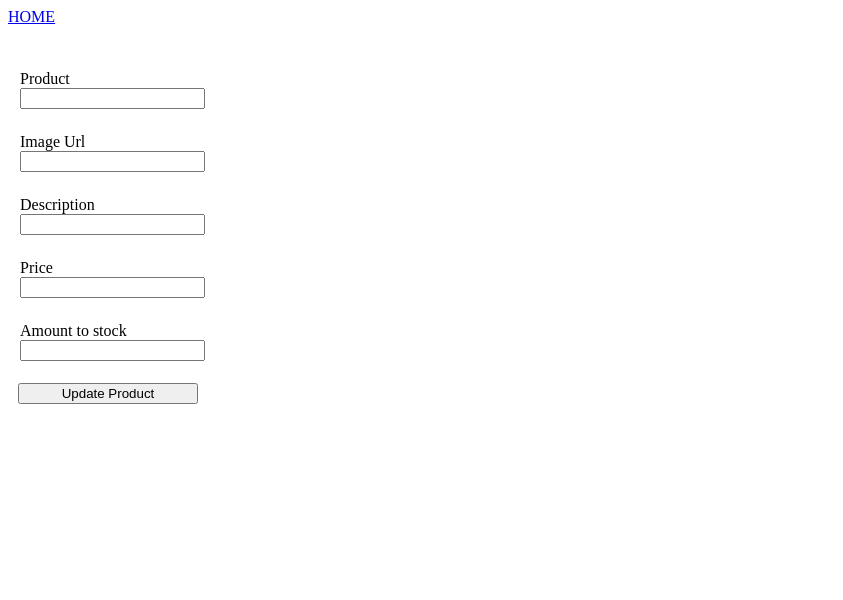
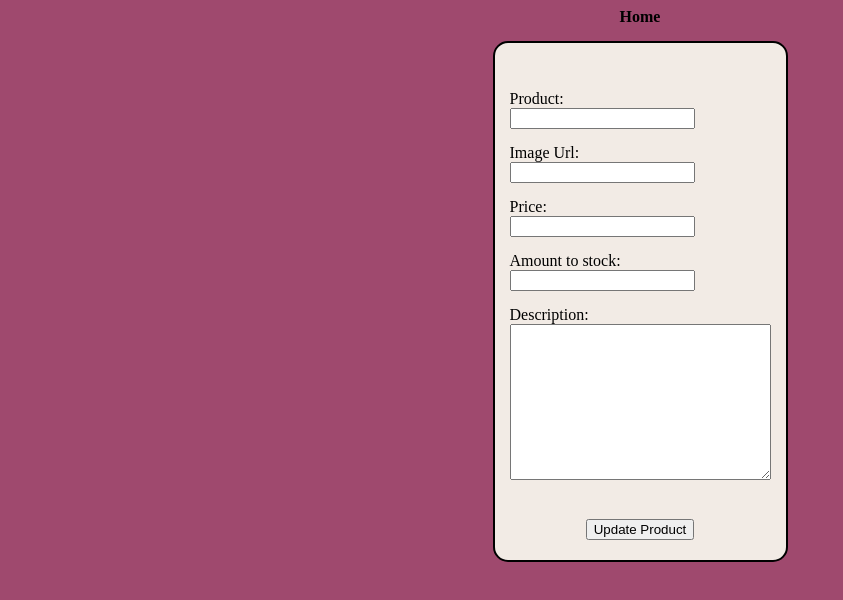
Before and after one commit to apex-89/mod2_project, a website: page public/edit_prod/index.html in a window 1280 px wide. Shown: the whole page, without its empty margins (0-843 px from the left). Drawn offline with Linux system fonts and the light colour scheme; no server answers.

Commit message:
css/readme

```diff
--- a/public/create_prod/index.css
+++ b/public/create_prod/index.css
@@ -1,14 +1,49 @@
-#container {
+body{
+    background-color: #9f496e;
+}
+
+.container{
     display: flex;
     flex-direction: column;
-    max-width: 200px;
-
+    align-items: center;
+    justify-content: center;
 }
 
 .input-container{
-    margin: 12px;
+    display: flex;
+    flex-direction: column;
+    justify-content: center;
+    margin: 15px;
+    border: 2px solid black;
+    border-radius: 15px;
+    background-color: #f2ebe5;
 }
 
-button {
-    margin: 10px;
+.single-inputs{
+    margin: 15px;
 }
+
+#navbar {
+    display: flex;
+    flex-direction: row;
+    justify-content: space-around;
+}
+
+#navbar h4{
+    margin: 0px;
+}
+
+
+#submit-button {
+    display: flex;
+    justify-content: center;
+    cursor: pointer;
+    margin: 20px;
+}
+
+#homeButton{
+    cursor: pointer;
+}
+#homeButton:hover{
+    color: red;
+}
--- a/public/edit_prod/index.css
+++ b/public/edit_prod/index.css
@@ -1,14 +1,48 @@
-#container {
+body{
+    background-color: #9f496e;
+}
+
+.container{
     display: flex;
     flex-direction: column;
-    max-width: 200px;
-
+    align-items: center;
+    justify-content: center;
 }
 
 .input-container{
-    margin: 12px;
+    display: flex;
+    flex-direction: column;
+    justify-content: center;
+    margin: 15px;
+    border: 2px solid black;
+    border-radius: 15px;
+    background-color: #f2ebe5;
 }
 
-button {
-    margin: 10px;
+.single-inputs{
+    margin: 15px;
 }
+
+#navbar {
+    display: flex;
+    flex-direction: row;
+    justify-content: space-around;
+}
+
+#navbar h4{
+    margin: 0px;
+}
+
+#submit-button {
+    display: flex;
+    justify-content: center;
+    cursor: pointer;
+    margin: 20px;
+}
+
+#homeButton{
+    cursor: pointer;
+}
+#homeButton:hover{
+    color: red;
+}
--- a/public/edit_prod/index.html
+++ b/public/edit_prod/index.html
@@ -9,30 +9,38 @@
     <link rel="stylesheet" href="./index.css">
 </head>
 <body>
-    <div id="container">
-        <a href="../index.html">HOME</a>
+    <div class="container">
+        <nav id="navbar">
+            <h4 id="homeButton">Home</h4>
+        </nav>
+        <div class="input-container">
             <p id="upload-status"></p>
-        <div class="input-container">
-            <label for="name-input">Product</label>
+            <form>
+                <div class="single-inputs">
+                    <label for="name-input">Product:</label><br>
                     <input type="text" id="name-input"/>
                 </div>
-        <div class="input-container">
-            <label for="img-input">Image Url</label>
+                <div class="single-inputs">
+                    <label for="img-input">Image Url:</label><br>
                     <input type="text" id="img-input"/>
                 </div>
-        <div class="input-container">
-            <label for="description-input">Description</label>
-            <input type="string" id="description-input"/>
-        </div>
-        <div class="input-container">
-            <label for="price-input">Price</label>
+                <div class="single-inputs">
+                    <label for="price-input">Price:</label><br>
                     <input type="number" id="price-input"/>
                 </div>
-        <div class="input-container">
-            <label for="quantity-input">Amount to stock</label>
+                <div class="single-inputs">
+                    <label for="quantity-input">Amount to stock:</label><br>
                     <input type="number" id="quantity-input"/>
                 </div>
+                <div class="single-inputs">
+                    <label for="description-input">Description:</label><br>
+                    <textarea name="description" id="description-input" cols="30" rows="10"></textarea>
+                </div>
+            </form>
+            <div id="submit-button">
                 <button id="update-button">Update Product</button>
+            </div>
+        </div>
     </div>
 
 
--- a/public/edit_prod/index.js
+++ b/public/edit_prod/index.js
@@ -1,4 +1,10 @@
 console.log("js running");
+
+let homeButton = document.getElementById('homeButton');
+
+homeButton.addEventListener('click', () => {
+    window.location.href = "../index.html";
+})
 
 // get the id from the URL
 const params = new Proxy(new URLSearchParams(window.location.search), {
@@ -18,11 +24,10 @@ const putPlaceholder = async () => { // SHOULD CHANGE THE FUNCTION NAME
 
     let finalData = await response.json();
     // use this finalData to make some tags, etc.
-    console.log(finalData);
     //build the HTML and place data in it
     nameInput.setAttribute('value', `${finalData.product}`)
     imgInput.setAttribute('value', `${finalData.imgUrl}`)
-    descriptionInput.setAttribute('value', `${finalData.description}`)
+    descriptionInput.value=('value', `${finalData.description}`)
     priceInput.setAttribute('value', `${finalData.price}`)
     quantityInput.setAttribute('value', `${finalData.productAmt}`)
 
--- a/public/index.css
+++ b/public/index.css
@@ -1,3 +1,7 @@
+body{
+    background-color: #9f496e;
+}
+
 #storeFront {
    display: flex;
    flex-direction: row;
@@ -8,6 +12,14 @@
 .product {
     text-align: center;
     margin: 15px;
+    border: 2px solid black;
+    border-radius: 15px;
+    background-color: #f2ebe5;
+}
+
+.product h4{
+    margin-left: 10px;
+    margin-right: 10px;
 }
 
 #navbar {
@@ -16,11 +28,7 @@
     justify-content: space-around;
 }
 
-.each-product{
-    margin: 15px;
-}
-
-h5{
+#navbar h4{
     margin: 0px;
 }
 
@@ -31,13 +39,28 @@ h5{
     color: red;
 }
 
-h1{
+#banner{
     text-align: center;
-    margin-top: 60px;
-    margin-bottom: 80px;
+    background-image: url(https://external-content.duckduckgo.com/iu/?u=https%3A%2F%2Fi.pinimg.com%2Foriginals%2Fc0%2F5d%2Fc6%2Fc05dc68e1dcd22ebb9c952ab7e8624fe.jpg&f=1&nofb=1&ipt=3a1afe13192ebd5bf92c6516ec0d3edc24507973fa86756889820fbf492ba21e&ipo=images);
+    background-position: top;
+    height: 200px;
+}
+@font-face {
+    font-family: infinite-justice;
+    src: url(ufonts.com_infinite-justice.ttf);
+}
+
+#banner h1{
+    font-family: infinite-justice;
+    -webkit-text-stroke: 2px black;
+    font-size: 70px;
+    text-align: center;
+    padding-top: 100px;
+    color: #FECD45;
 }
 
 img{
     max-height: 150px;
     cursor: pointer;
+    padding: 15px;
 }
--- a/public/single_prod/index.css
+++ b/public/single_prod/index.css
@@ -1,3 +1,7 @@
+body{
+    background-color: #9f496e;
+}
+
 #product{
     display: flex;
     flex-direction: column;
@@ -20,7 +24,9 @@
     margin: 0 auto;
     max-width: 70%;
     border: 2px solid black;
+    border-radius: 15px;
     padding: 15px;
+    background-color: #f2ebe5;
 }
 
 nav{
@@ -29,6 +35,13 @@ nav{
     align-items: center;
     margin: 0 auto;
     max-width: 70%;
+}
+
+#homeButton{
+    cursor: pointer;
+}
+#homeButton:hover{
+    color: red;
 }
 
 #buy-button{
@@ -48,14 +61,19 @@ img{
 
 #homeButton{
     margin: 15px;
+    cursor: pointer;
+}
+
+#homeButton:hover{
+    color: red;
 }
 
 #search-div{
     display: flex;
-    flex-direction: column;
-    align-items: flex-start;
-    justify-content: center;
-    margin: 0 auto;
+    flex-direction: row;
+    align-items: center;
+    justify-content: flex-start;
+    margin-bottom: 15px;
 }
 
 label {
--- a/public/single_prod/index.js
+++ b/public/single_prod/index.js
@@ -16,12 +16,8 @@ searchButton.addEventListener("click", async () => {
     console.log("search button clicked");
 
     let searchValue = searchInput.value;
-    console.log(searchValue);
     let response = await fetch(`/search_product/?product=${searchValue}`);
-    console.log(response);
     let finalData = await response.json();
-    console.log(finalData);
-    console.log(finalData._id)
     if (finalData._id === undefined) {
         alert("Product not found");
     }else {
```
Also changed, not shown: public/create_prod/index.html (+21 -17 lines), public/create_prod/index.js (+6 -5 lines), public/index.html (+4 -3 lines), public/single_prod/index.html (+3 -5 lines), server.js (+4 -5 lines), README.md (added), public/ufonts.com_infinite-justice.ttf (added), 1 other file. Lines whose indentation alone changed are shown as unchanged.
